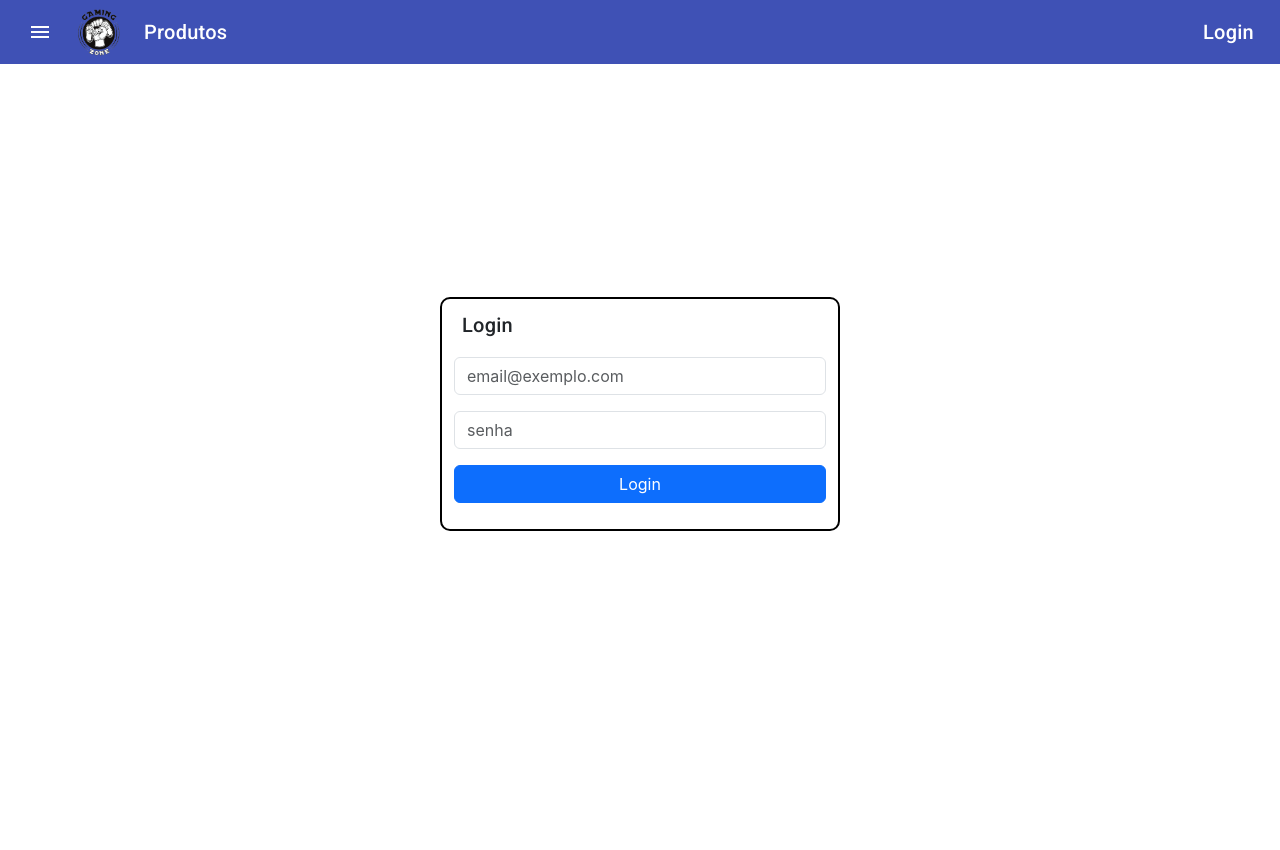
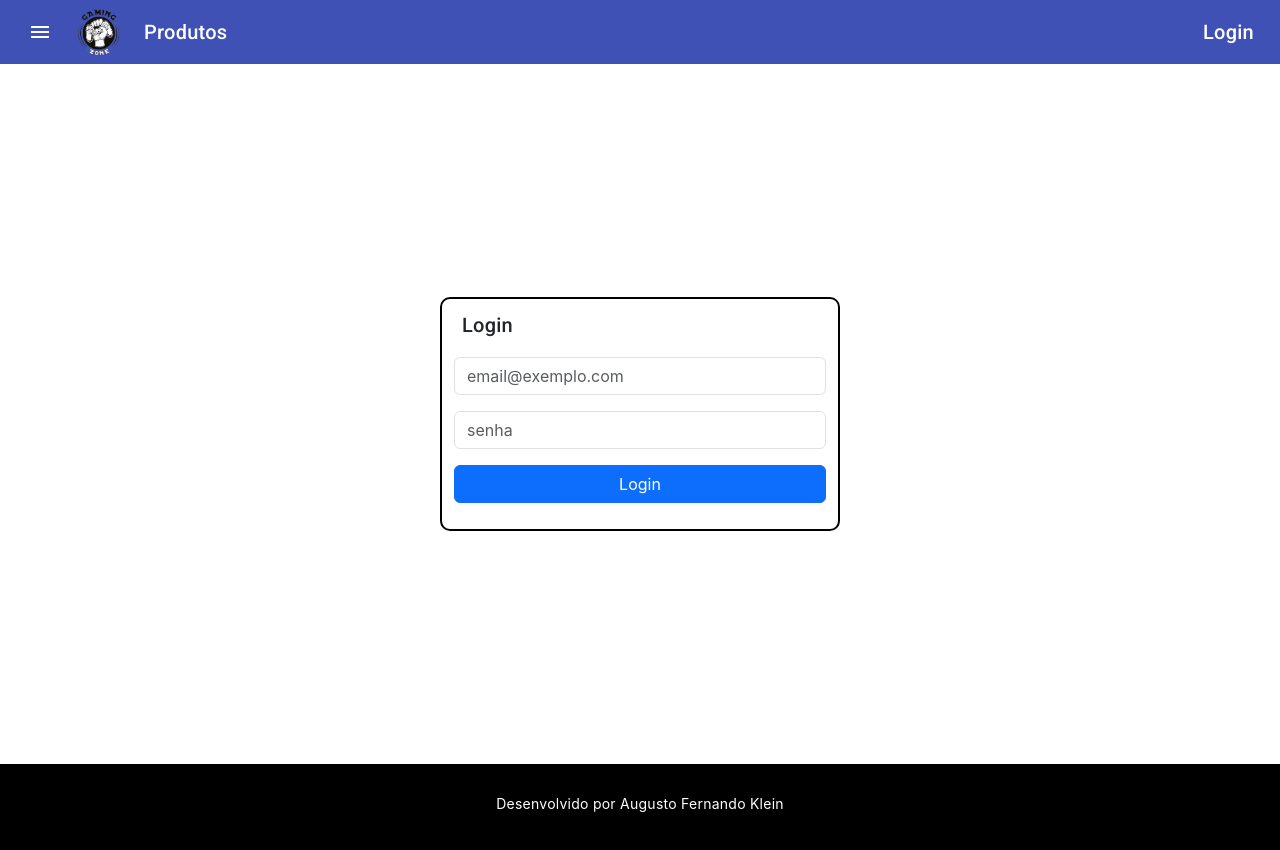
Before and after one commit to augustofklein/senai-versoes-colaboracoes, an Angular app in the folder FrontEnd/projeto-angular/: page / in a window 1280 px wide. Shown: the top 850 px of the page. Before the commit the page ends 800 px from the top, so only its background shows below. Built offline with nearby package versions, Linux system fonts and the light colour scheme.

Commit message:
Adicao dos ajustes do rodape

```diff
--- a/FrontEnd/projeto-angular/src/app/app.component.html
+++ b/FrontEnd/projeto-angular/src/app/app.component.html
@@ -1,2 +1,3 @@
 <app-menu></app-menu>
 <app-login></app-login>
+<app-rodape></app-rodape>
--- a/FrontEnd/projeto-angular/src/app/rodape/rodape.component.css
+++ b/FrontEnd/projeto-angular/src/app/rodape/rodape.component.css
@@ -0,0 +1,7 @@
+footer {
+    background: black;
+    color: white;
+    text-align: center;
+    height: 100px;
+    padding-top: 30px;
+}
--- a/FrontEnd/projeto-angular/src/app/rodape/rodape.component.html
+++ b/FrontEnd/projeto-angular/src/app/rodape/rodape.component.html
@@ -1 +1 @@
-<p>rodape works!</p>
+<footer>Desenvolvido por Augusto Fernando Klein</footer>
```
